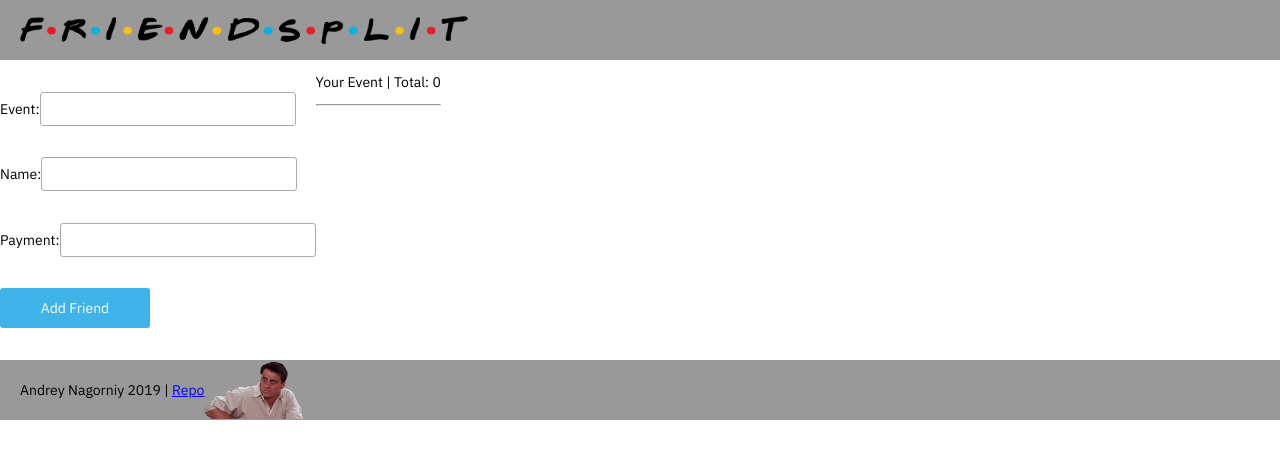
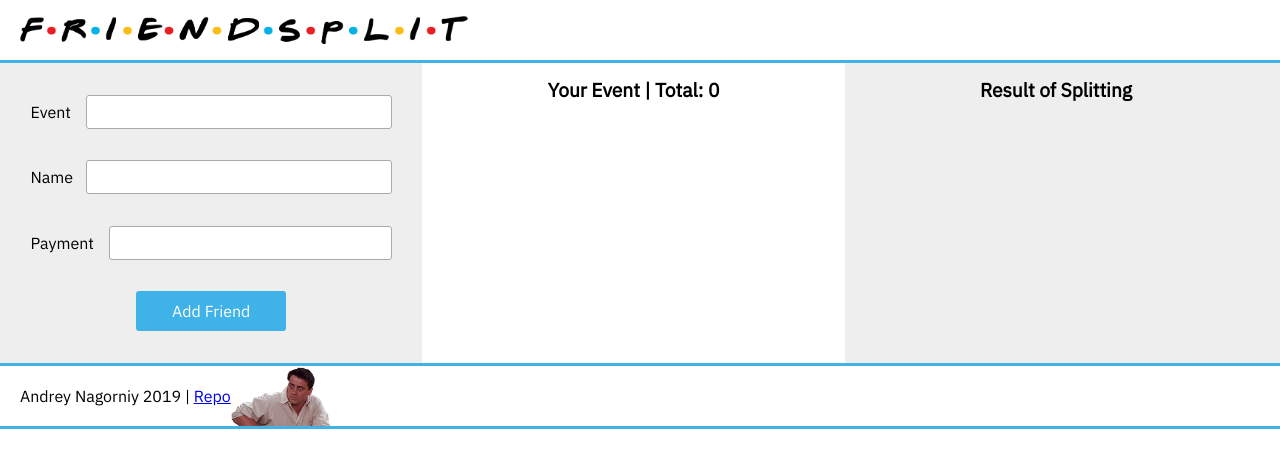
Before and after one commit to andmount/friendsplit, a React (Create React App) app: page / in a window 1280 px wide. Shown: the top 468 px of the page. Built offline with nearby package versions, Linux system fonts and the light colour scheme.

Commit message:
Finish the layout

```diff
--- a/src/components/AddFriendForm.jsx
+++ b/src/components/AddFriendForm.jsx
@@ -4,8 +4,9 @@ function AddFriendForm(props) {
   return (
     <form onSubmit={props.handleSubmit}>
       <label>
-        Event:
+        Event
         <input
+          className='event'
           name='nameOfEvent'
           type='text'
           value={props.nameOfEvent}
@@ -15,8 +16,9 @@ function AddFriendForm(props) {
       </label>
 
       <label>
-        Name:
+        Name
         <input
+          className='namefriend'
           name='nameOfFriend'
           type='text'
           value={props.nameOfFriend}
@@ -26,8 +28,9 @@ function AddFriendForm(props) {
       </label>
 
       <label>
-        Payment:
+        Payment
         <input
+          className='payt'
           name='payt'
           type='number'
           value={props.payt}
--- a/src/components/CalculationArea.jsx
+++ b/src/components/CalculationArea.jsx
@@ -6,7 +6,6 @@ function CalculationArea(props) {
   return (
     <div className="calculationarea">
       <InformationTable friends={props.friends} event={props.event} />
-      <hr/>
       <ResultOfSplitting friends={props.friends} />
     </div>
   );
--- a/src/components/FriendsWhoPaid.jsx
+++ b/src/components/FriendsWhoPaid.jsx
@@ -2,7 +2,7 @@ import React from 'react';
 
 function FriendsWhoPaid(props) {
   const friendslist = props.friends.map((friend) =>
-    <li>{friend.name}: {friend.payt}</li>
+    <li>{friend.name} paid {friend.payt}</li>
   );
   return (
     <ul>{friendslist}</ul>
--- a/src/components/InformationTable.jsx
+++ b/src/components/InformationTable.jsx
@@ -6,9 +6,9 @@ import FriendsWhoPaid from './FriendsWhoPaid';
 function InformationTable(props) {
   return (
     <div className='informationtable'>
-      <p className='eventandtotal'>
+      <h2 className='eventandtotal'>
         <EventName event={props.event} /> | <Total friends={props.friends}/>
-      </p>
+      </h2>
       <FriendsWhoPaid friends={props.friends}/>
     </div>
   );
--- a/src/components/ResultOfSplitting.jsx
+++ b/src/components/ResultOfSplitting.jsx
@@ -5,7 +5,12 @@ function ResultOfSplitting(props) {
   const listOfTransactions = transactions.map((transaction, index) =>
     <li key={index}>{transaction}</li>
   );
-  return <ul className="transactions">{listOfTransactions}</ul>;
+  return (
+    <div className="resultofsplitting">
+      <h2>Result of Splitting</h2>
+      <ul className="transactions">{listOfTransactions}</ul>
+    </div>
+  );
 }
 
 function friendsToTransactions(friends) {
--- a/src/styles/index.css
+++ b/src/styles/index.css
@@ -3,7 +3,20 @@
 
 body {
   font-family: 'IBM Plex Sans', sans-serif;
-  font-size: 14px;
+  font-size: 16px;
+}
+
+h2 {
+  font-size: 1.2em;
+  text-align: center;
+}
+
+ul {
+  list-style-type: none;
+}
+
+li {
+  margin: 0 0 10px 0;
 }
 
 /* Header start*/
@@ -12,7 +25,7 @@ header {
   display: flex;
   align-items: center;
   height: 60px;
-  background-color: #999;
+  border-bottom: 3px solid #3FB2E7;
 }
 
 .logo {
@@ -26,6 +39,7 @@ header {
 
 .container {
   display: flex;
+  background-color: #eee;
 }
 
 /* Form */
@@ -34,14 +48,34 @@ form {
   display: flex;
   flex-flow: column nowrap;
   justify-content: space-evenly;
+  align-items: center;
   height: 300px;
+  width: 33%;
+  background-color: #eee;
 }
 
+/* label {
+  margin: 0 0 0 20px;
+} */
+
 input {
-  width: 250px;
+  width: 300px;
   height: 30px;
   border: 1px solid #aaa;
   border-radius: 3px;
+}
+
+.event {
+  margin: 0 0 0 15px;
+}
+
+.namefriend {
+  margin: 0 0 0 13px;
+}
+
+.payt {
+  width: 277px;
+  margin: 0 0 0 15px;
 }
 
 .submit {
@@ -50,11 +84,29 @@ input {
   color: white;
   background-color: #3FB2E7;
   border: none;
+  align-self: center;
 }
 
 .submit:hover {
   background-color: #F8BC16;
 }
+
+/* Calculation area start */
+.calculationarea {
+  display: flex;
+  width: 66%;
+}
+
+.informationtable {
+  background-color: white;
+  width: 50%;
+}
+
+.resultofsplitting {
+  width: 50%;
+  background-color: #eee;
+}
+
 
 
 
@@ -64,7 +116,8 @@ footer {
   display: flex;
   align-items: center;
   height: 60px;
-  background-color: #999;
+  border-top: 3px solid #3FB2E7;
+  border-bottom: 3px solid #3FB2E7;
 }
 
 footer p {
@@ -73,4 +126,5 @@ footer p {
 
 .joe {
   width: 100px;
+  margin: 1px 0 0 0;
 }
```
